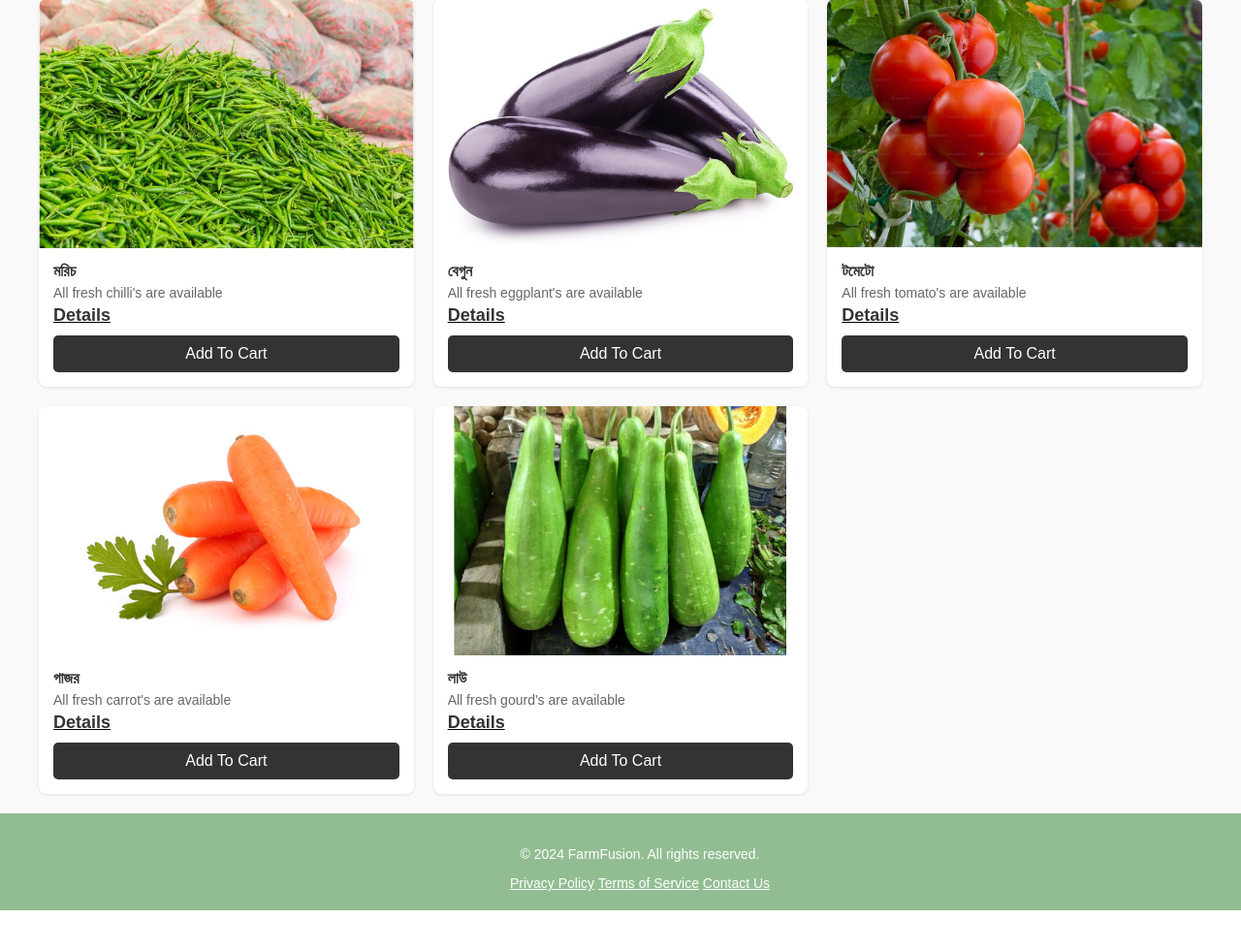
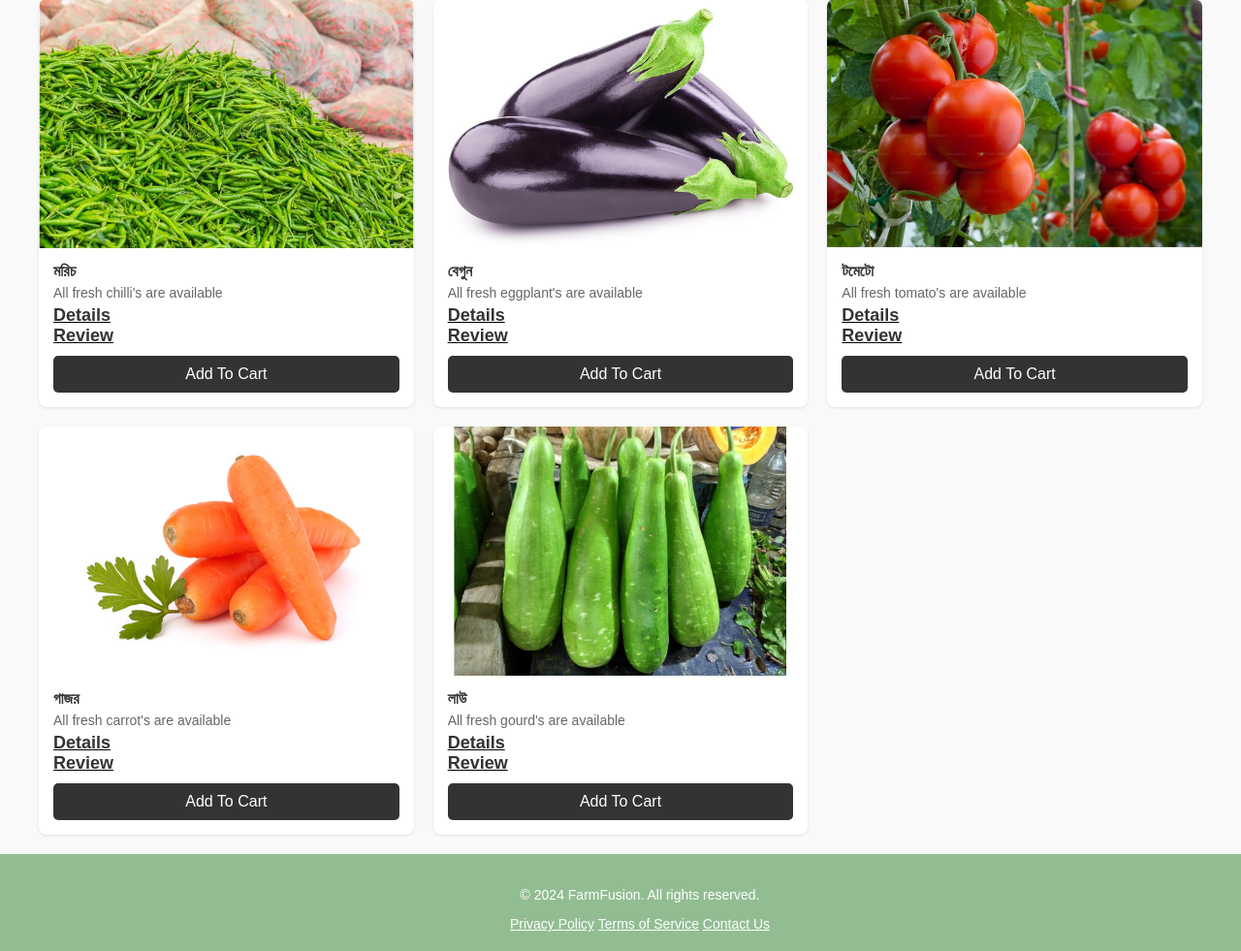
Before and after one commit to Asif52-Sajid/myProject, a Django app: page /product in a window 1280 px wide. Shown: the part 132-1113 px from the top of that part at 97% size. Before the commit the page ends 1071 px from the top of that part, so only its background shows below. Run offline with Django 5.2, Linux system fonts and the light colour scheme; data that the repository does not hold is empty; the page is wider than the window, and the part outside it is not shown.

Commit message:
created Review and Detalis option button for product

```diff
--- a/Farmfusion/templates/components/product.html
+++ b/Farmfusion/templates/components/product.html
@@ -152,6 +152,9 @@
           <p class="product-subtitle">All fresh chilli's are available</p>
           <p class="product-price">
             <u><span class="price-current">Details</span></u>
+            <br>
+            <u><span class="price-current">Review</span></u>
+
           </p>
           <a href="#" class="add-to-bag">Add To Cart</a>
         </div>
@@ -164,6 +167,8 @@
           <p class="product-subtitle">All fresh eggplant's are available</p>
           <p class="product-price">
             <u><span class="price-current">Details</span></u>
+            <br>
+            <u><span class="price-current">Review</span></u>
           </p>
           <a href="#" class="add-to-bag">Add To Cart</a>
         </div>
@@ -176,6 +181,8 @@
           <p class="product-subtitle">All fresh tomato's are available</p>
           <p class="product-price">
             <u><span class="price-current">Details</span></u>
+            <br>
+            <u><span class="price-current">Review</span></u>
           </p>
           <a href="#" class="add-to-bag">Add To Cart</a>
         </div>
@@ -188,6 +195,8 @@
           <p class="product-subtitle">All fresh carrot's are available</p>
           <p class="product-price">
             <u><span class="price-current">Details</span></u>
+            <br>
+            <u><span class="price-current">Review</span></u>
           </p>
           <a href="#" class="add-to-bag">Add To Cart</a>
         </div>
@@ -200,6 +209,8 @@
           <p class="product-subtitle">All fresh gourd's are available</p>
           <p class="product-price">
             <u><span class="price-current">Details</span></u>
+            <br>
+            <u><span class="price-current">Review</span></u>
           </p>
           <a href="#" class="add-to-bag">Add To Cart</a>
         </div>
@@ -209,9 +220,16 @@
       <div class="product-card">
         <img src="{{ i.image.url }}" style="height:170px ; width:170px ;margin-left: auto;margin-right: auto;" alt="Product Image">
         <div class="product-info">
+          <br>
+          <br>
           <p class="product-title">{{i.name}}</p>
           <p class="product-subtitle">All fresh {{i.name}}'s are available</p>
-            <span class="price-current"><a href = "{% url 'detail-product' i.id %}" style="color:black;">Details</a></span>
+          <p class="product-price">
+            <br>
+            <span class="price-current"><a href = "{% url 'detail-product' i.id %}" style="color:black;">Details</a></span><br>
+             <span class="price-current"><a href = "{% url 'product_detail' i.id %}" style="color:black;">Review</a></span>
+
+          </p>
           <a href="#" class="add-to-bag">Add To Cart</a>
         </div>
       </div>
```
